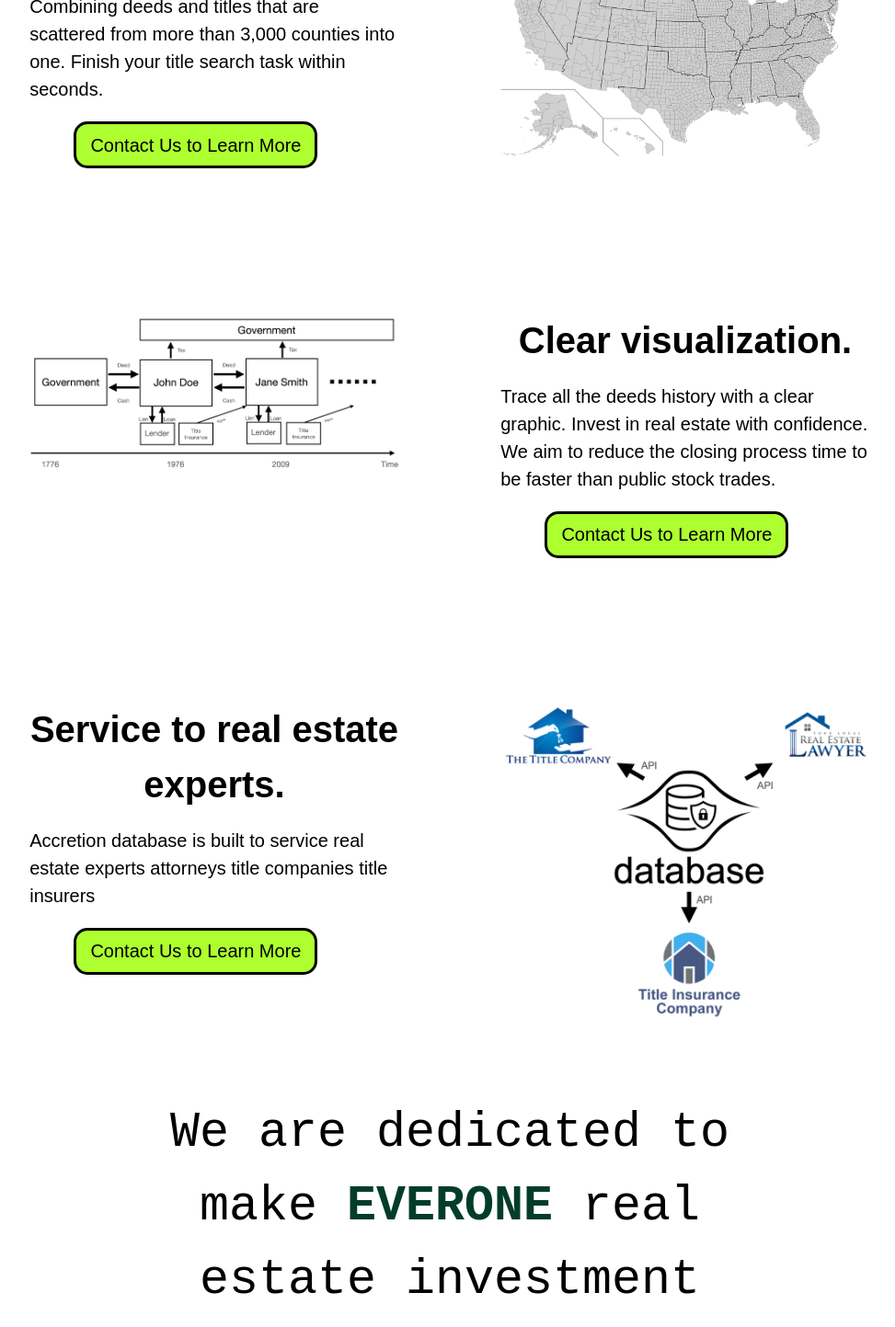
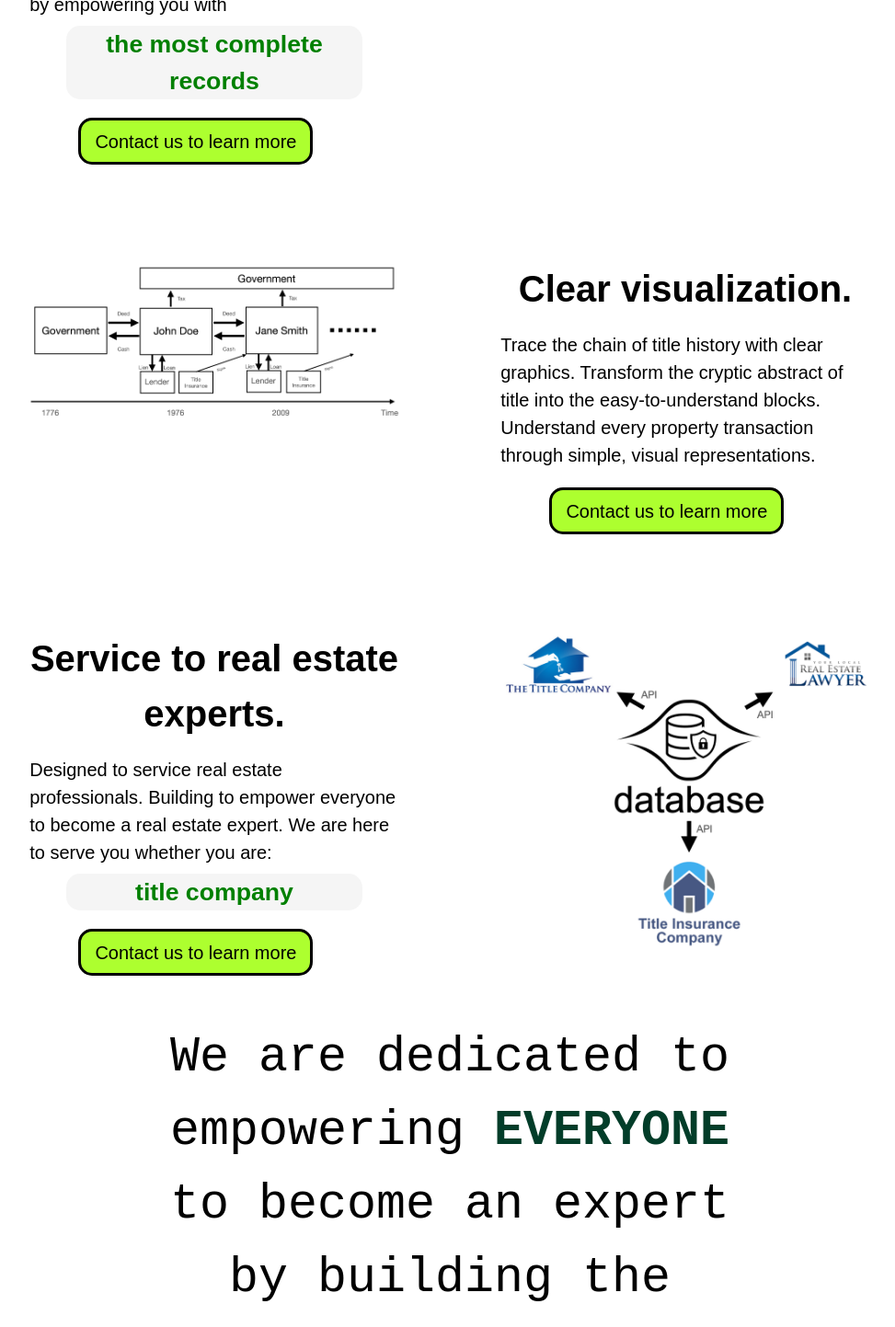
Before and after one commit to yiqixni/Accretion, a React (Create React App) app in the folder frontend/React_Accretion/accretion/: page /database in a window 1280 px wide. Shown: the part 880-2323 px from the top of the page at 92% size, without its empty margins (151-1124 px from the left). Built offline with nearby package versions, Linux system fonts and the light colour scheme.

Commit message:
website statements improvement

```diff
--- a/frontend/React_Accretion/accretion/src/App.js
+++ b/frontend/React_Accretion/accretion/src/App.js
@@ -11,6 +11,7 @@ import './App.css';
 import RootLayout from './layout/RootLayout.js';
 import Home from './home/Home.js';
 import Database from './database/Database.js';
+import ContactUs from './contact-us/ContactUs.js';
 // import SellerUpload from './sell/SellerUpload.js';
 import Buy from './buy/Buy.js';
 // import SinglePropertyView from './buy/SinglePropertyView.js';
@@ -30,6 +31,7 @@ const router = createBrowserRouter(
     <Route path="/" element={ <RootLayout/>} >
       <Route index element={<Home/>} />
       <Route path="database" element={<Database/>} />
+      <Route path="contact-us" element={<ContactUs/>} />
       <Route path="buy" element={<Buy/>} />
       <Route path="buy/:id" element={<PropertyInfo/>} />
       <Route path="sell" element={<Sell/>} />
--- a/frontend/React_Accretion/accretion/src/database/Database.css
+++ b/frontend/React_Accretion/accretion/src/database/Database.css
@@ -2,13 +2,14 @@
     display: flex;
     margin-left: 10%;
     margin-right: 10%;
-    margin-bottom: 6%;
+    margin-bottom: 2%;
 }
 
 .small-title {
     text-align: center;
     font-size: 10pt;
     flex: 1;
+    margin-bottom: 0%;
 }
 
 .headline-title {
@@ -63,10 +64,29 @@
     color: black;
     border: solid;
     border-radius: 15px;
-    margin-right: 10%;
+    /* margin-right: 10%; */
 }
 
 /* modify the button hover over color */
 #learn-more-button:hover {
     background-color: yellowgreen;
 }
+
+/* #statement-animation {
+    text-align: center;
+    font-weight: bolder;
+    background-color: burlywood;
+} */
+
+#statement-animation1 {
+    /* border: solid; */
+    /* border-color: gray; */
+    border-radius: 15px;
+    margin-left: 10%;
+    margin-right: 10%;
+    margin-top: 2%;
+    margin-bottom: 2%;
+    background-color: rgba(128, 128, 128, 0.08);
+    text-align: center;
+    font-weight: bolder;
+  }
--- a/frontend/React_Accretion/accretion/src/database/Database.js
+++ b/frontend/React_Accretion/accretion/src/database/Database.js
@@ -1,19 +1,20 @@
+import { Link } from 'react-router-dom';
 import { Helmet } from 'react-helmet';
 import Button from 'react-bootstrap/Button';
 
 import './Database.css';
 
-// import CountyMap from './US_county_map.jsx';
 import CountyMap from './Usa_counties_large.png';
 import Visualization from './database-abstract-of-title-visualization.svg';
 import Service from './database-services.svg';
-
+import StatementAnimation1 from './StatementAnimation1';
+import StatementAnimation2 from './StatementAnimation2';
 
 export default function Database () {
     return (
         <div>
             <Helmet>
-                <title>Database | Centralized Property Data In One Place</title>
+                <title>Database | Property Deeds in One Place</title>
             </Helmet>
 
             <div className='two-column-container'>
@@ -23,18 +24,31 @@ export default function Database () {
             <div className='two-column-container'>
                 <div className='headline-title'>
                     <span id='highlight'>Database. </span>
-                    Find real estate titles and deeds cross the country all in one place.
+                    Find ALL real estate titles and deeds in ONE place.
                 </div>
             </div>
 
             <div className='two-column-container'>
                 <div className='column'>
                     <div id='title'>All data in one place. </div>
-                    Combining deeds and titles that are scattered from more than 3,000 counties into one.
-                    Finish your title search task within seconds.
+                    Unify deeds and titles that are scattered from 3,000+ counties into one modern database.
+
+                    Complete your title search task in seconds.
+                    Shorten your clossing process time.
+
+                    Accretion Database lets you invest in the housing market with confidence and speed.
+                    by empowering you with
+
+                    <StatementAnimation1/>
+                    <Link to='/contact-us' style={{ textDecoration: 'none' }}>
                         <div className='button'>
-                        <Button id='learn-more-button'>Contact Us to Learn More</Button>
+                            <Button id='learn-more-button'>
+                                Contact us to learn more
+                            </Button>
                         </div>
+                    </Link>
+
+
                 </div>
 
                 <div className='column'>
@@ -49,43 +63,60 @@ export default function Database () {
 
                 <div className='column'>
                     <div id='title'>Clear visualization. </div>
-                    Trace all the deeds history with a clear graphic.
-                    Invest in real estate with confidence.
-                    We aim to reduce the closing process time to be faster than public stock trades.
+                    Trace the chain of title history with clear graphics.
+                    Transform the cryptic abstract of title into the easy-to-understand blocks.
+                    Understand every property transaction through simple, visual representations.
+                    <Link to='/contact-us' style={{ textDecoration: 'none' }}>
                         <div className='button'>
-                        <Button id='learn-more-button'>Contact Us to Learn More</Button>
+                            <Button id='learn-more-button'>
+                                Contact us to learn more
+                            </Button>
                         </div>
+                    </Link>
                 </div>
             </div>
 
             <div className='two-column-container'>
                 <div className='column'>
                     <div id='title'>Service to real estate experts. </div>
-                    Accretion database is built to service real estate experts
-                    attorneys
-                    title companies
-                    title insurers
+                    Designed to service real estate professionals.
+                    Building to empower everyone to become a real estate expert.
+                    We are here to serve you whether you are:
+                    <StatementAnimation2/>
+
+                    <Link to='/contact-us' style={{ textDecoration: 'none' }}>
                         <div className='button'>
-                        <Button id='learn-more-button'>Contact Us to Learn More</Button>
+                            <Button id='learn-more-button'>
+                                Contact us to learn more
+                            </Button>
                         </div>
-
+                    </Link>
                 </div>
 
                 <div className='column'>
                 <img src={Service} id='pic'/>
                 </div>
+
             </div>
 
             <div className='two-column-container'>
                 <div className='headline-title'>
-                    We are dedicated to make
-                    <span id='highlight'> EVERONE </span>
-                    real estate investment experts by providing the most comprehensive data.
+                    We are dedicated to empowering
+                    <span id='highlight'> EVERYONE </span>
+                    to become an expert by building the most comprehensive database.
                 </div>
             </div>
 
+            <Link to='/contact-us' style={{ textDecoration: 'none' }}>
                 <div className='button'>
-                <Button id='learn-more-button'>Contact Us to Learn More</Button>
+                    <Button id='learn-more-button'>
+                        Contact us to learn more
+                    </Button>
+                </div>
+            </Link>
+
+            <div className='two-column-container'>
+
             </div>
 
         </div>
--- /dev/null
+++ b/frontend/React_Accretion/accretion/src/database/StatementAnimation1.js
@@ -0,0 +1,46 @@
+import React, { useState, useEffect } from 'react';
+import { motion } from 'framer-motion';
+import './Database.css';
+
+const wordVariants = {
+    highlight: {
+      color: 'green', // Highlight color when visible
+      opacity: 1,
+      fontSize: '20pt',
+    },
+    hidden: {
+      color: 'transparent', // Hide the word initially
+      opacity: 0,
+    },
+};
+
+
+const StatementAnimation1 = () => {
+  const [currentWord, setCurrentWord] = useState('the most complete records'); // Initial word
+  const words = ['the most complete records',
+                 'the fastest response',
+                 'the best place for title search',
+                ]; // Words to cycle through
+
+  useEffect(() => {
+    const intervalId = setInterval(() => {
+      const nextIndex = (words.indexOf(currentWord) + 1) % words.length;
+      setCurrentWord(words[nextIndex]);
+    }, 1500); // Change word duration
+
+    return () => clearInterval(intervalId); // Cleanup on unmount
+  }, [currentWord, words]);
+
+  return (
+    <div>
+      <div id='statement-animation1'>
+        <motion.span animate="highlight" variants={wordVariants}>
+            {currentWord}
+        </motion.span>
+      </div>
+
+    </div>
+  );
+};
+
+export default StatementAnimation1;
--- /dev/null
+++ b/frontend/React_Accretion/accretion/src/database/StatementAnimation2.js
@@ -0,0 +1,51 @@
+import React, { useState, useEffect } from 'react';
+import { motion } from 'framer-motion';
+import './Database.css';
+
+const wordVariants = {
+    highlight: {
+      color: 'green', // Highlight color when visible
+      opacity: 1,
+      fontSize: '20pt',
+    },
+    hidden: {
+      color: 'transparent', // Hide the word initially
+      opacity: 0,
+    },
+};
+
+
+const StatementAnimation2 = () => {
+  const [currentWord, setCurrentWord] = useState('county clerks'); // Initial word
+  const words = ['county clerk',
+                 'real estate attorney',
+                 'title company',
+                 'title insurer',
+                 'REIT',
+                 'for sale by owner',
+                 'seasoned retail investor',
+                 'first time home buyer',
+                ]; // Words to cycle through
+
+  useEffect(() => {
+    const intervalId = setInterval(() => {
+      const nextIndex = (words.indexOf(currentWord) + 1) % words.length;
+      setCurrentWord(words[nextIndex]);
+    }, 500); // Change word duration
+
+    return () => clearInterval(intervalId); // Cleanup on unmount
+  }, [currentWord, words]);
+
+  return (
+    <div>
+      <div id='statement-animation1'>
+        <motion.span animate="highlight" variants={wordVariants}>
+            {currentWord}
+        </motion.span>
+      </div>
+
+    </div>
+  );
+};
+
+export default StatementAnimation2;
--- a/frontend/React_Accretion/accretion/src/home/Home.css
+++ b/frontend/React_Accretion/accretion/src/home/Home.css
@@ -17,12 +17,13 @@
 }
 
 .home .segment-title {
+  place-content: center;
   display: flex;
-  text-align: left;
-  padding-left: 5%;
-  padding-bottom: 20pt;
-  font-size: 15pt;
-  opacity: 40%;
+  flex: 1;
+  text-align: center;
+  padding-bottom: 1%;
+  font-size: 10pt;
+  opacity: 30%;
 }
 
 .home .three-column-container {
@@ -70,6 +71,7 @@
   padding-left: 10%;
   font-family: monospace;
   font-weight: bold;
+  margin-bottom: 2%;
 }
 
 #mission-statement-title-marketplace {
@@ -78,12 +80,14 @@
   padding-left: 10%;
   font-family: sans-serif;
   font-weight: bold;
+  margin-bottom: 2%;
 }
 
 #mission-statement-text {
   text-align: left;
   font-size: 20pt;
   padding-left: 10%;
+  margin-top: 3%;
 }
 
 #mission-statement-text-highlight {
```
Also changed, not shown: frontend/React_Accretion/accretion/src/home/Home.js (+24 -8 lines). Lines whose indentation alone changed are shown as unchanged.
